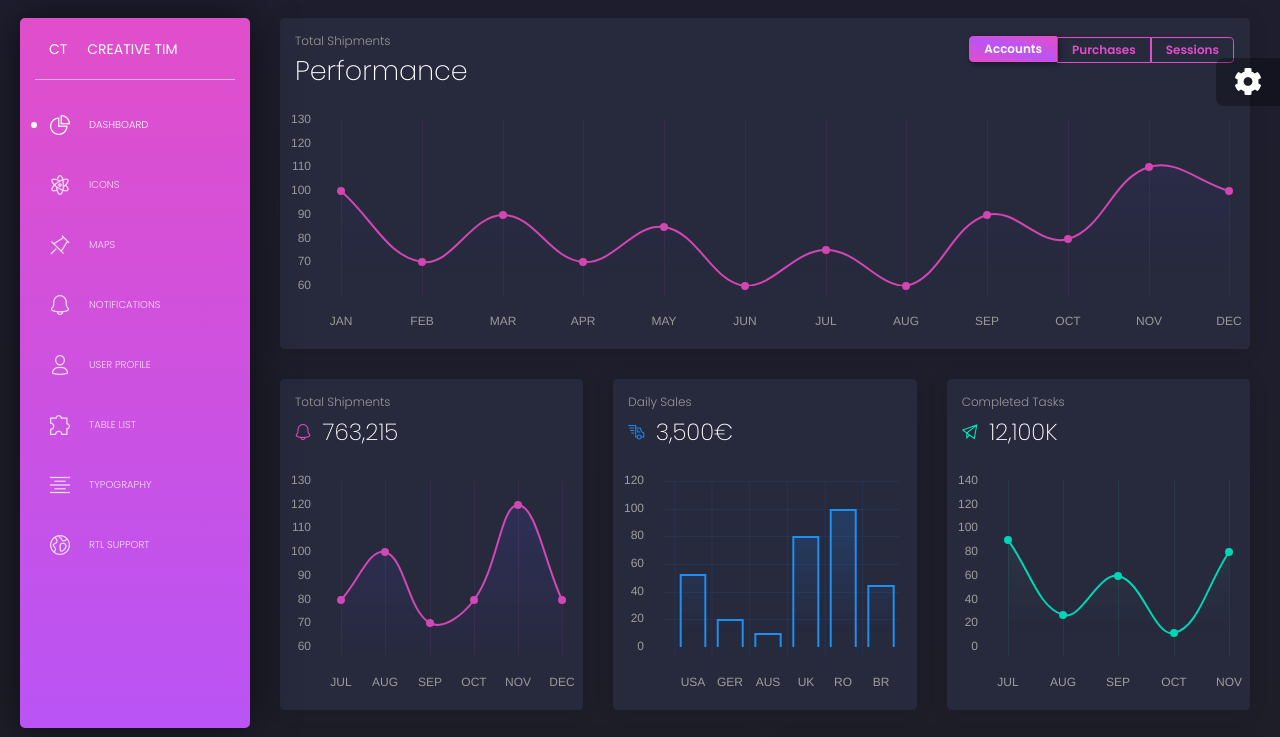
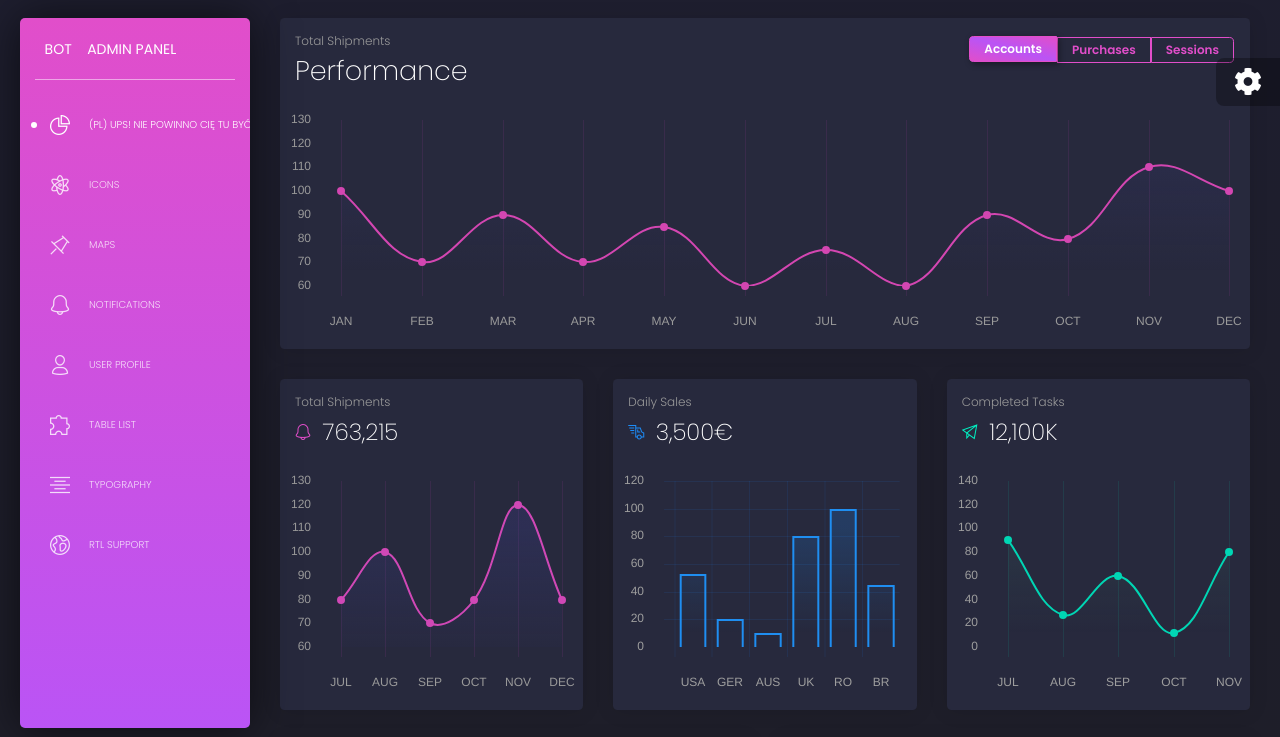
Before and after one commit to projectleaderr/projectleader.github.io, a website: page panel/admin/dashboard.html in a window 1280 px wide. Shown: the part 62-799 px from the top of the page. Drawn offline with Linux system fonts and the light colour scheme; some packages are replaced by stand-ins of ours.

Commit message:
Update dashboard.html

```diff
--- a/panel/admin/dashboard.html
+++ b/panel/admin/dashboard.html
@@ -7,7 +7,7 @@
   <link rel="icon" type="image/png" href="../assets/img/favicon.png">
   <meta http-equiv="X-UA-Compatible" content="IE=edge,chrome=1" />
   <title>
-    Black Dashboard by Creative Tim
+    Admin Panel
   </title>
   <meta content='width=device-width, initial-scale=1.0, maximum-scale=1.0, user-scalable=0, shrink-to-fit=no' name='viewport' />
   <!--     Fonts and icons     -->
@@ -31,17 +31,17 @@
       <div class="sidebar-wrapper">
         <div class="logo">
           <a href="http://www.creative-tim.com" class="simple-text logo-mini">
-            CT
+            Bot
           </a>
           <a href="http://www.creative-tim.com" class="simple-text logo-normal">
-            Creative Tim
+            Admin Panel
           </a>
         </div>
         <ul class="nav">
           <li class="active ">
             <a href="./dashboard.html">
               <i class="tim-icons icon-chart-pie-36"></i>
-              <p>Dashboard</p>
+              <p>(PL) UPS! Nie powinno cię tu być. Nie posiadasz uprawnień do wyświetlania danych z innych zakładek (twoje id: panellog22)</p>
             </a>
           </li>
           <li>
```
